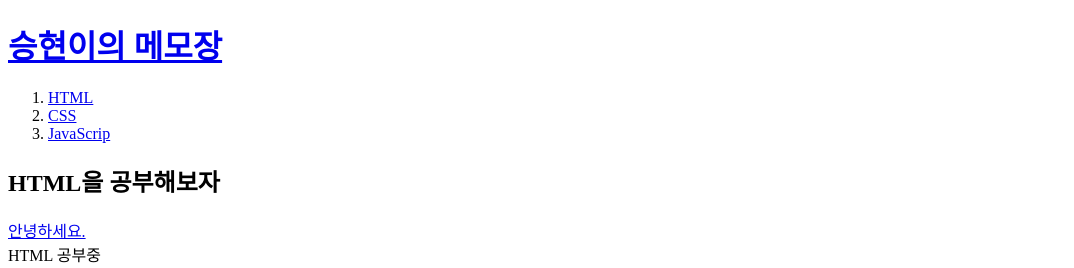
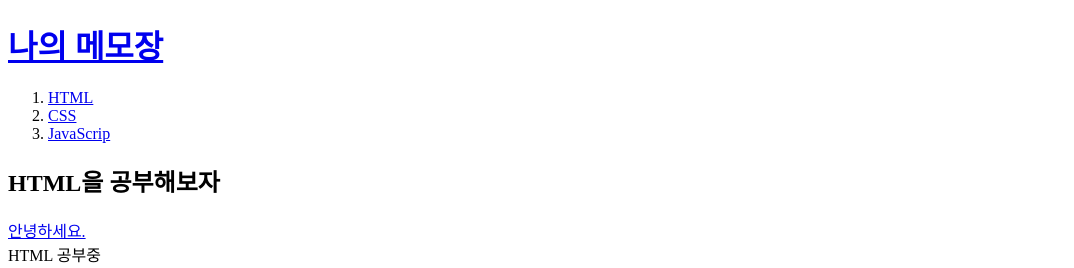
Before and after one commit to JShyn/my-first-web-site, a plain HTML site: page 1.html in a window 1280 px wide. Shown: the top 268 px of the page, without its empty margins (0-1074 px from the left). Drawn offline with Linux system fonts and the light colour scheme.

Commit message:
Update 1.html

```diff
--- a/1.html
+++ b/1.html
@@ -1,12 +1,12 @@
 <!DOCTYPE HTML>
 <hTML>
 <head>
-  <title>승현이의 메모장-HTML</title>
+  <title>나의 메모장-HTML</title>
   <meta charset="utf-8">
 </head>
 
 <body>
-  <h1><a href="index.html">승현이의 메모장</h1>
+  <h1><a href="index.html">나의 메모장</h1>
   <ol>
     <li><a href="1.html">HTML</a></li>
     <li><a href="2.html">CSS</a></li>
```
